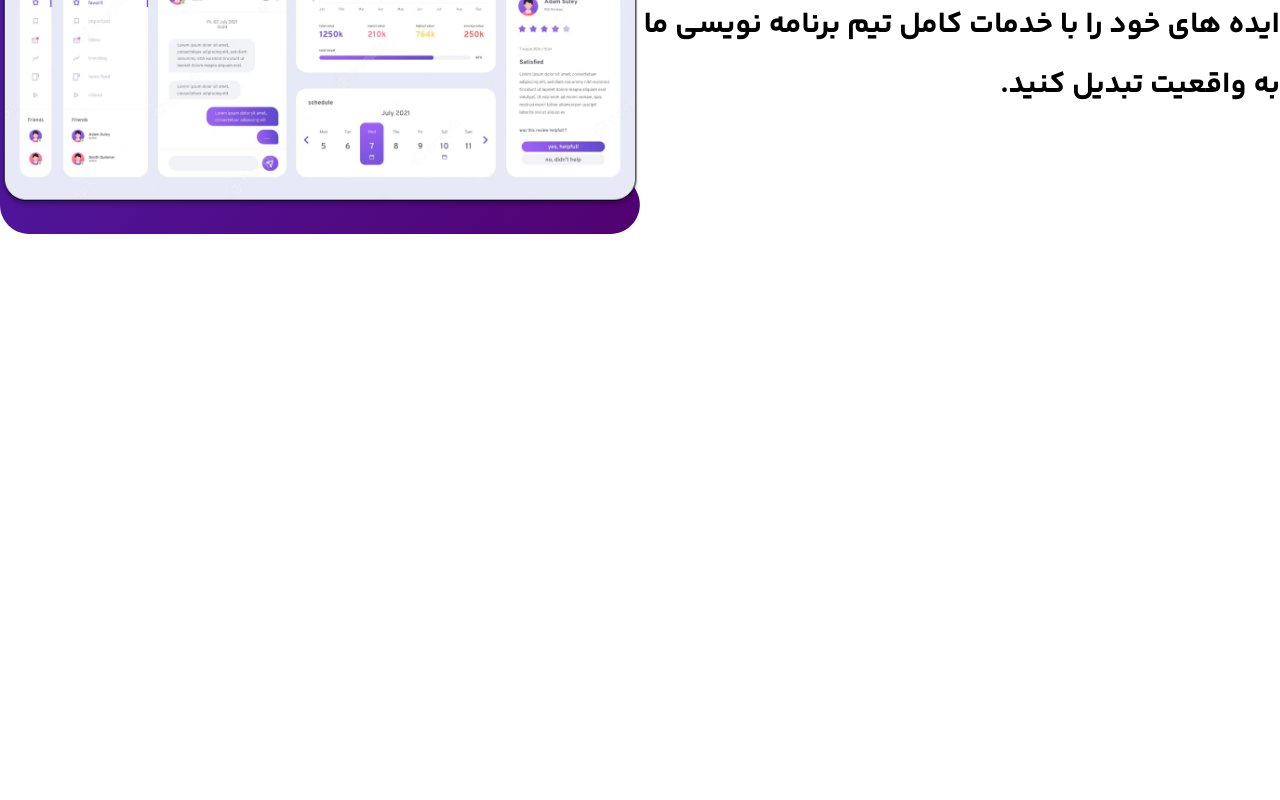
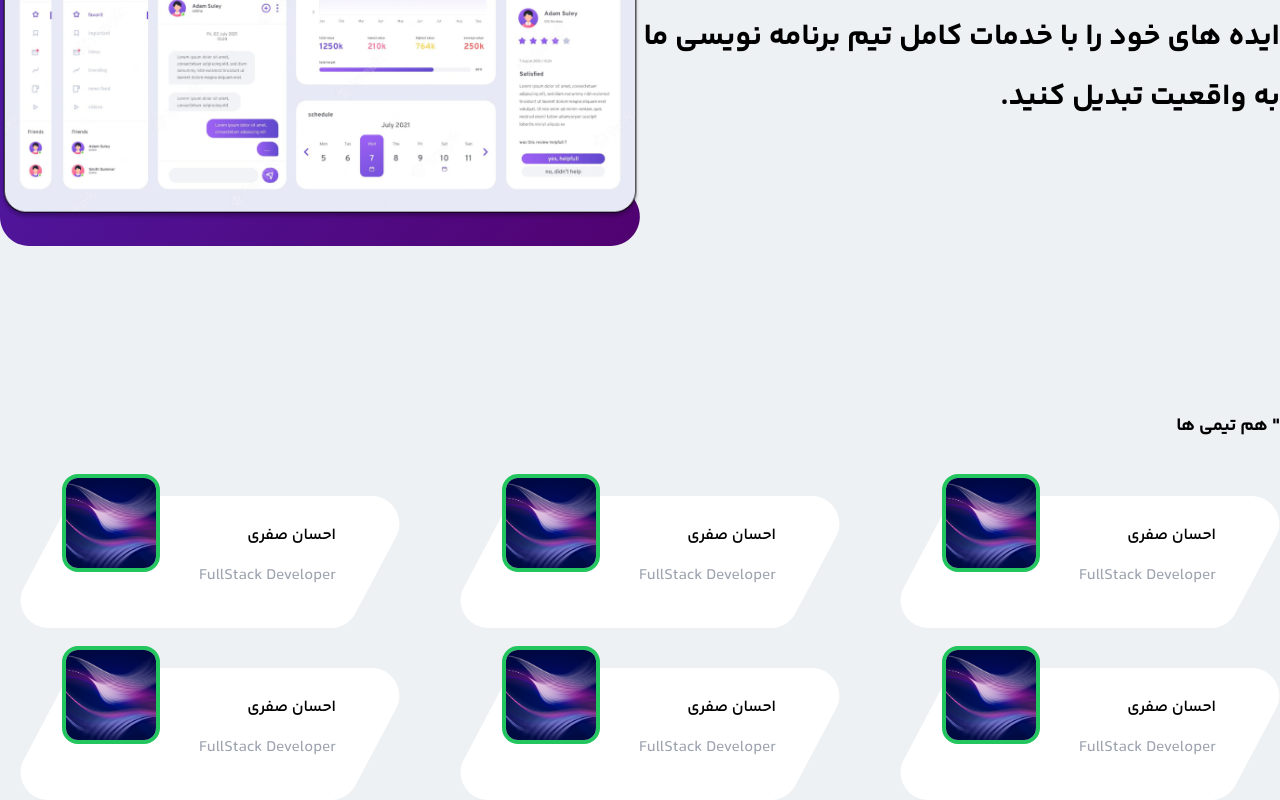
Before and after one commit to AfrazTeam/website, a Next.js app: page / in a window 1280 px wide. Shown: the part 453-1253 px from the top of the page. Before the commit the page ends 853 px from the top, so only its background shows below. Built offline with nearby package versions, Linux system fonts and the light colour scheme.

Commit message:
Creating the teammates section and changing the names of some files

```diff
--- a/app/globals.css
+++ b/app/globals.css
@@ -4,7 +4,7 @@
 
 @layer utilities {
   .header-main {
-    @apply flex justify-between mt-2 items-center;
+    @apply flex justify-between pt-5 items-center;
   }
 
   .header-name {
@@ -22,20 +22,15 @@
 
 @layer utilities {
   .hero {
-    @apply h-[800px]
-			flex w-full justify-between items-center;
+    @apply h-[800px] flex w-full justify-between items-center;
   }
 
   .hero-box {
-    @apply flex flex-col justify-around h-[280px]
-			w-1/2 font-bold text-3xl text-center;
+    @apply flex flex-col justify-around h-[280px] w-1/2 font-bold text-3xl text-center;
   }
 
   .hero-title {
-    @apply flex items-center justify-center
-			w-96 h-16 bg-background-blue
-			text-white rounded-full
-			font-extrabold;
+    @apply flex items-center justify-center w-96 h-16 bg-background-blue text-white rounded-full font-extrabold;
   }
 
   .hero-descrption {
@@ -43,8 +38,7 @@
   }
 
   .hero-svg-main {
-    @apply flex relative justify-center items-center
-			w-1/2 h-[800px];
+    @apply flex relative justify-center items-center w-1/2 h-[800px];
   }
 
   .hero-svg {
@@ -55,3 +49,27 @@
     @apply absolute;
   }
 }
+
+@layer utilities {
+  .teammates-p{
+    @apply text-lg mb-14 font-bold
+  }
+  .teammates-main{
+    @apply grid grid-cols-3 gap-10
+  }
+  .teammates-svg{
+    @apply relative
+  }
+  .teammates-name{
+    @apply absolute bottom-20 right-16 font-semibold
+  }
+  .teammates-skill{
+    @apply absolute bottom-10 right-16 text-gray-400
+  }
+  .teammates-image-user{
+    @apply absolute border-4 border-green-500 bottom-14 right-60 rounded-2xl
+  }
+  .teammates-image{
+    @apply rounded-xl
+  }
+}
--- a/app/home/page.tsx
+++ b/app/home/page.tsx
@@ -1,12 +1,14 @@
 import { inter, yekanBakh } from '@/app/fonts'
 import Header from '@/components/header'
 import Hero from '@/components/hero'
+import Teammates from '@/components/teammates'
 
 export default function Home() {
   return (
-    <div className="container mx-auto">
+    <div className="container mx-auto bg-page-background ">
       <Header />
       <Hero />
+      <Teammates />
     </div>
   )
 }
--- a/components/header.tsx
+++ b/components/header.tsx
@@ -1,4 +1,4 @@
-import { desctop_menu_data } from '@/data/header-data'
+import { desctop_menu_data } from '@/data/header'
 import Link from 'next/link'
 
 const Header = () => {
--- /dev/null
+++ b/components/teammates.tsx
@@ -0,0 +1,30 @@
+import React from 'react'
+import Image from 'next/image'
+import { TeammatesData } from '@/data/users'
+
+const Teammates = () => {
+  return (
+    <div>
+      <p className='teammates-p'>" هم تیمی ها</p>
+      <div className='teammates-main'>
+        {TeammatesData.map((item) => (
+          <div className='teammates-svg'>
+            <Image src="/svgs/teammates.svg" height={750} width={380} alt='hhh' />
+            <div className='teammates-image-user'>
+              <Image className='teammates-image' style={{ width: '90px', objectFit: "cover", height: "90px" }}
+              src={item.image} width={90} height={90} alt='imageuser' />
+            </div>
+            <span className='teammates-name'>
+              {item.name}
+            </span>
+            <span className='teammates-skill'>
+              {item.skills}
+            </span>
+          </div>
+        ))}
+      </div>
+    </div>
+  )
+}
+
+export default Teammates
--- /dev/null
+++ b/data/users.ts
@@ -0,0 +1,44 @@
+interface TeammatesData {
+  id: number
+  name: string
+  skill: string
+}
+
+export const TeammatesData = [
+  {
+    id: 1,
+    name: 'احسان صفری',
+    skills: 'FullStack Developer',
+    image: '/images/image3.jpg',
+  },
+  {
+    id: 2,
+    name: 'احسان صفری',
+    skills: 'FullStack Developer',
+    image: '/images/image3.jpg',
+  },
+  {
+    id: 3,
+    name: 'احسان صفری',
+    skills: 'FullStack Developer',
+    image: '/images/image3.jpg',
+  },
+  {
+    id: 4,
+    name: 'احسان صفری',
+    skills: 'FullStack Developer',
+    image: '/images/image3.jpg',
+  },
+  {
+    id: 5,
+    name: 'احسان صفری',
+    skills: 'FullStack Developer',
+    image: '/images/image3.jpg',
+  },
+  {
+    id: 6,
+    name: 'احسان صفری',
+    skills: 'FullStack Developer',
+    image: '/images/image3.jpg',
+  },
+]
```
Also changed, not shown: data/header.ts (renamed from data/header-data.ts), public/images/image3.jpg (added), public/svgs/teammates.svg (added).
